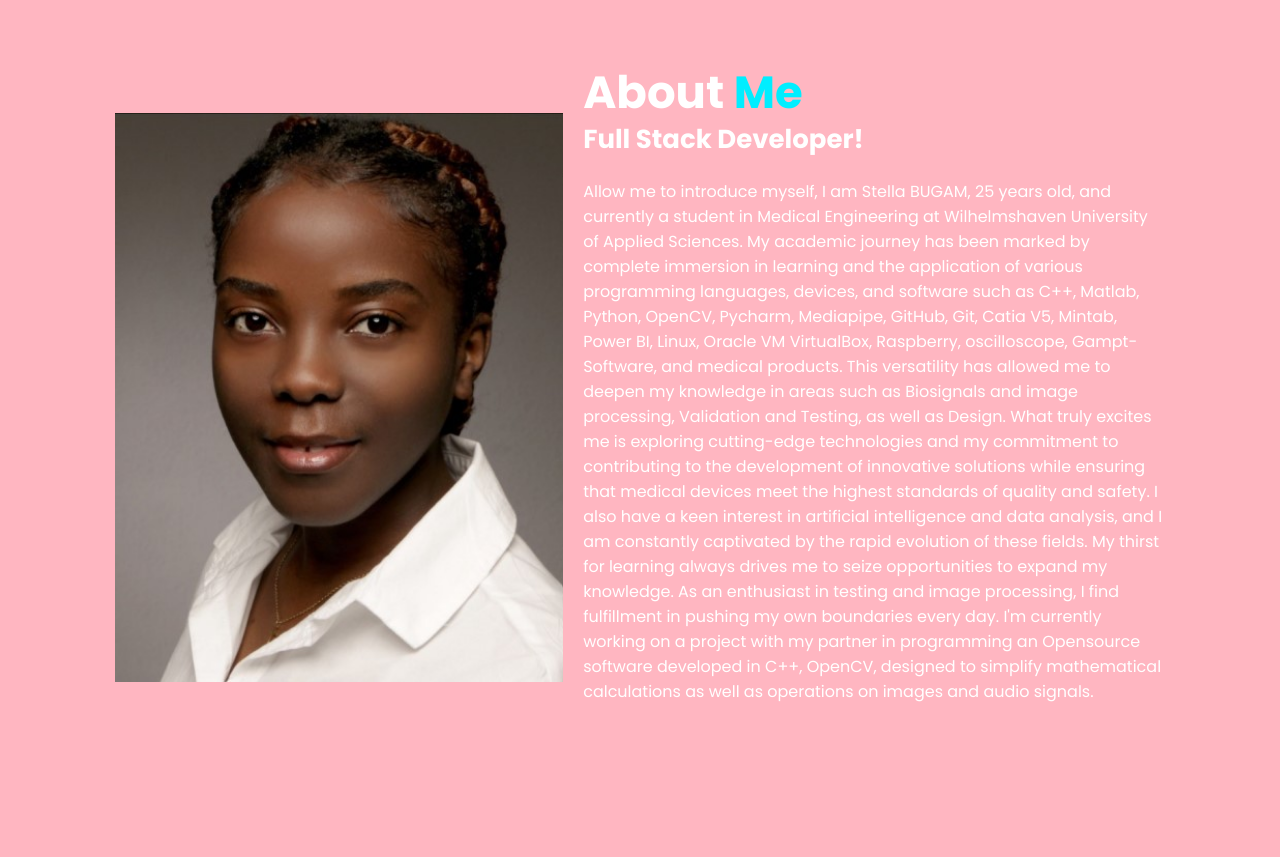
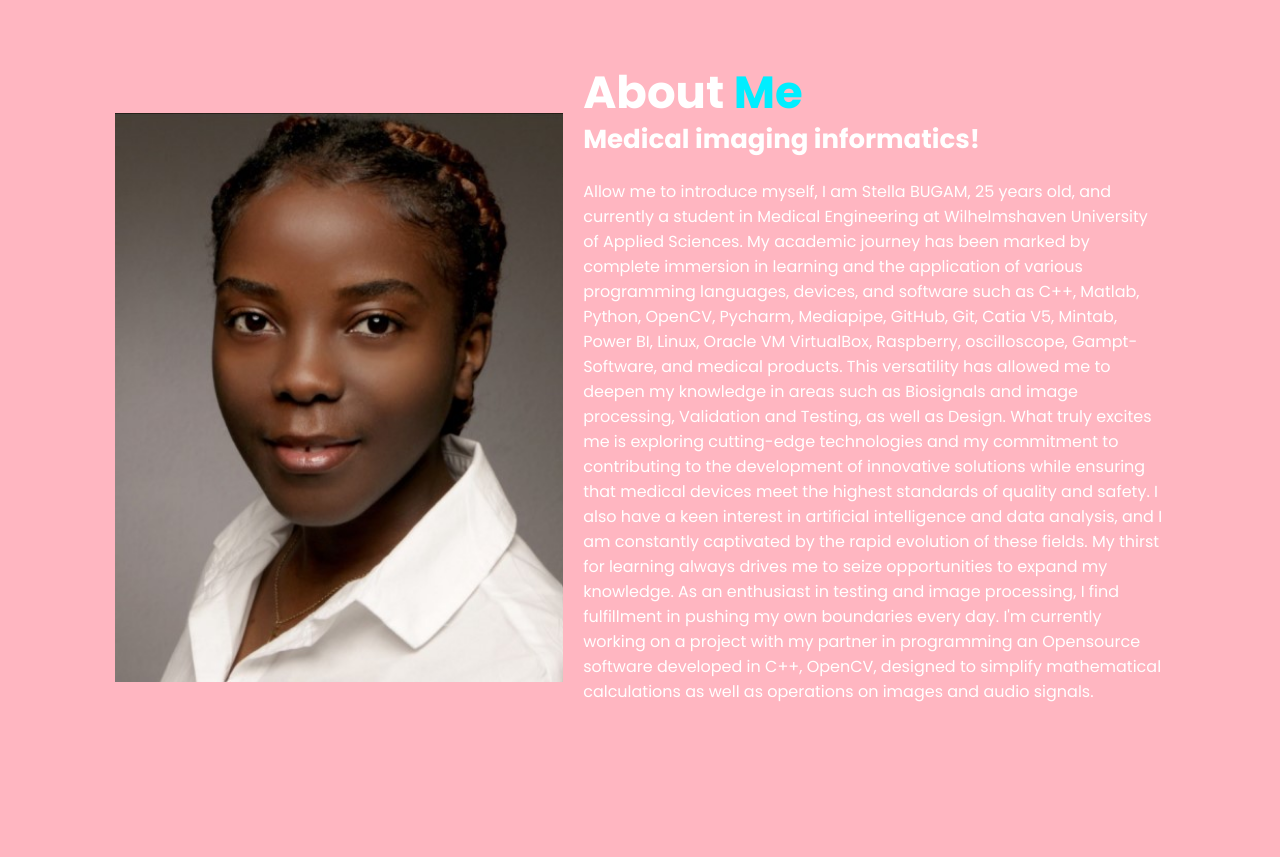
Before and after one commit to StellaBugam/StellaBugam.github.io, a plain HTML site: page index.html in a window 1280 px wide. Shown: the part 840-1697 px from the top of the page. Drawn offline with nearby package versions, Linux system fonts and the light colour scheme; files whose address does not match are found by name.

Commit message:
Update index.html

```diff
--- a/index.html
+++ b/index.html
@@ -70,7 +70,7 @@
             <h2 class="heading">
                 About <span>Me</span>
             </h2>
-            <h3>Full Stack Developer!</h3>
+            <h3>Medical imaging informatics!</h3>
             <p> Allow me to introduce myself, I am Stella BUGAM, 25 years old, and currently a student in Medical Engineering at Wilhelmshaven University of Applied Sciences. My academic journey has been marked by complete immersion in learning and the application of various programming languages, devices, and software such as C++, Matlab, Python, OpenCV, Pycharm, Mediapipe, GitHub, Git, Catia V5, Mintab, Power BI, Linux, Oracle VM VirtualBox, Raspberry, oscilloscope, Gampt-Software, and medical products.
 
                 This versatility has allowed me to deepen my knowledge in areas such as Biosignals and image processing, Validation and Testing, as well as Design. What truly excites me is exploring cutting-edge technologies and my commitment to contributing to the development of innovative solutions while ensuring that medical devices meet the highest standards of quality and safety.
```
